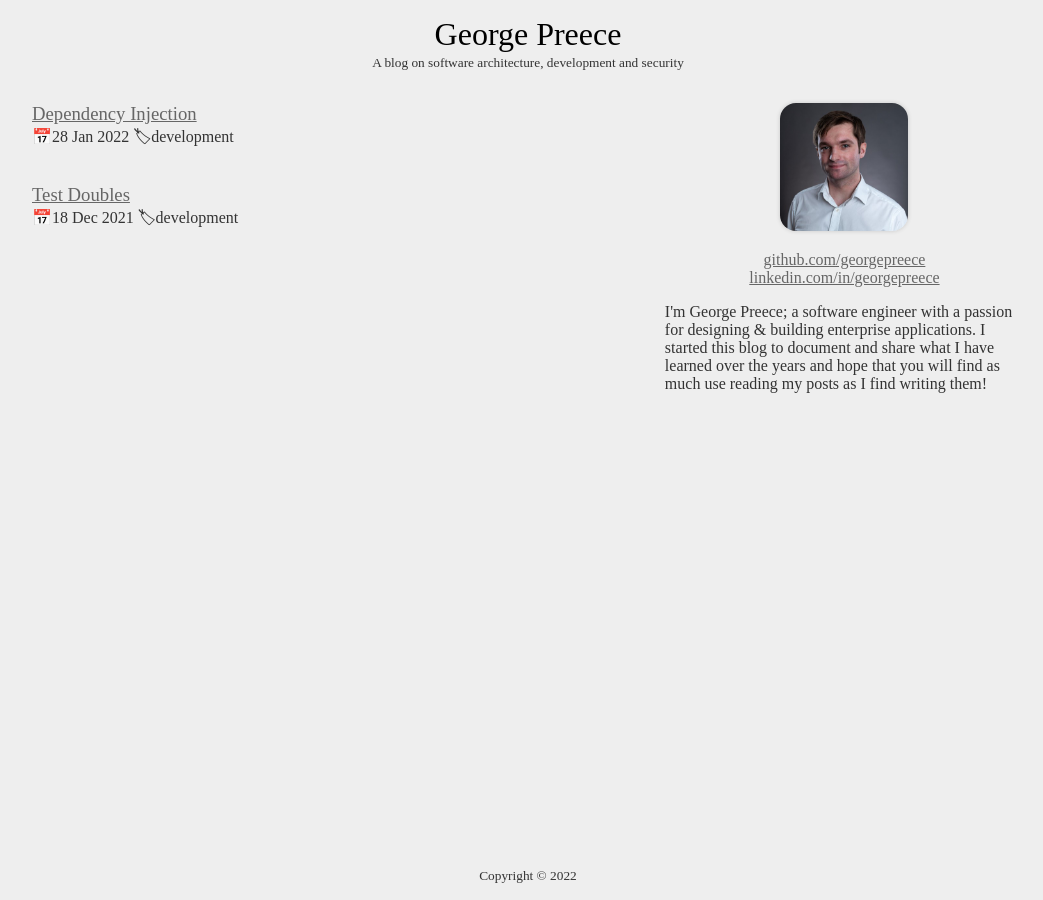
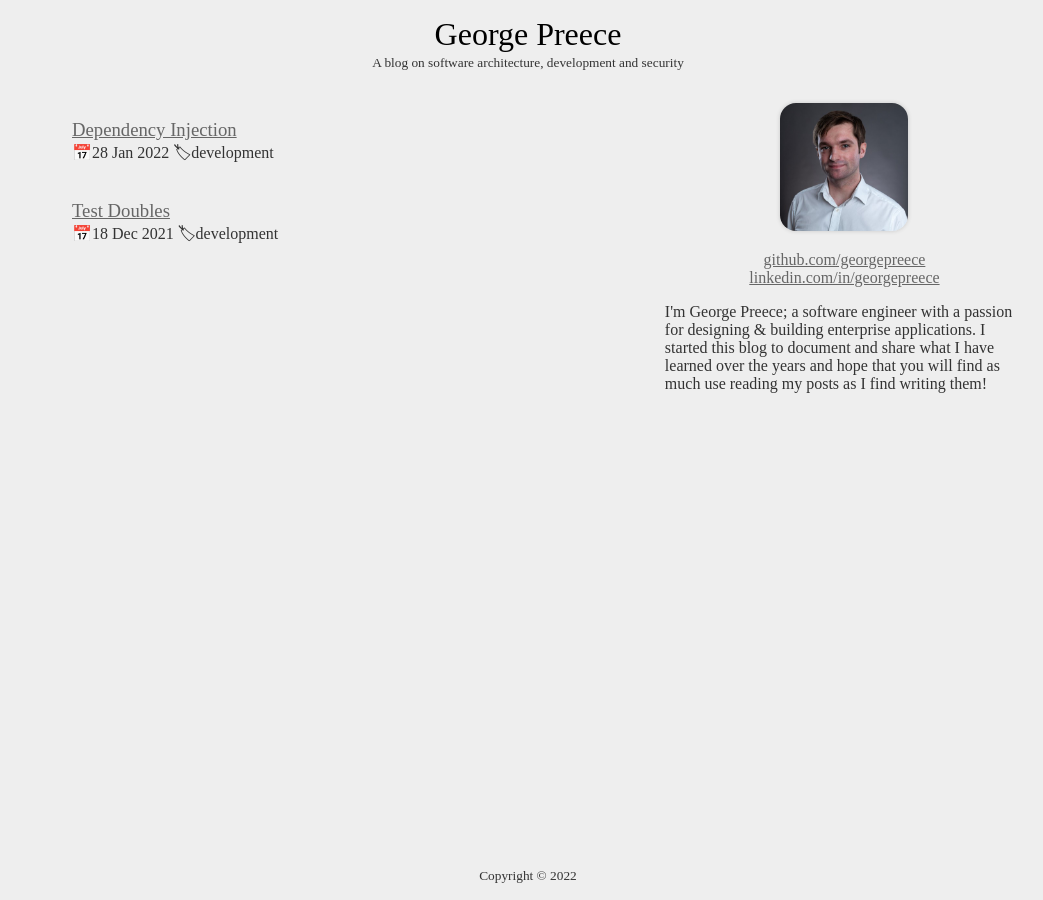
Before and after one commit to GeorgePreece/GeorgePreece.github.io, a Jekyll site: the page built from index.html, in a window 1280 px wide. Shown: the whole page, without its empty margins (112-1155 px from the left). Built offline with Jekyll 4.4.1, drawn with Linux system fonts in a browser that asks for light colours; some web fonts are replaced.

Commit message:
Fix padding issue with lists

```diff
--- a/styles/common.css
+++ b/styles/common.css
@@ -20,7 +20,6 @@ main { flex:1;display:flex;flex-wrap:wrap-reverse }
 /* Defaults */
 html { font:medium"CMU Serif";color:var(--colorTextDefault);background:var(--colorBackground) }
 h1,h2,h3,h4,h5,h6 { font-weight:normal;margin:0;color:var(--colorTextHeading) }
-ol, ul { padding:0;margin:0 }
 address { font-style:normal }
 code { background:var(--colorCodeBackground);font:small"CMU Typewriter Text";padding:0 2px }
 pre { max-width:calc(100vw - 2 * var(--spacingSize)) }
@@ -30,7 +29,7 @@ a { color:var(--colorTextLink);transition:color 250ms }
 a:hover { color:var(--colorTextLinkHover) }
 
 /* Utilities */
-.list-inline { display:inline;font-size:0 }
+.list-inline { display:inline;font-size:0;margin:0;padding:0 }
 .list-inline > li { display:inline;font-size:medium }
 .list-inline > li + li::before { content:"\00A0" }
 .list-inline.list-comma > li + li::before { content:", " }
```
